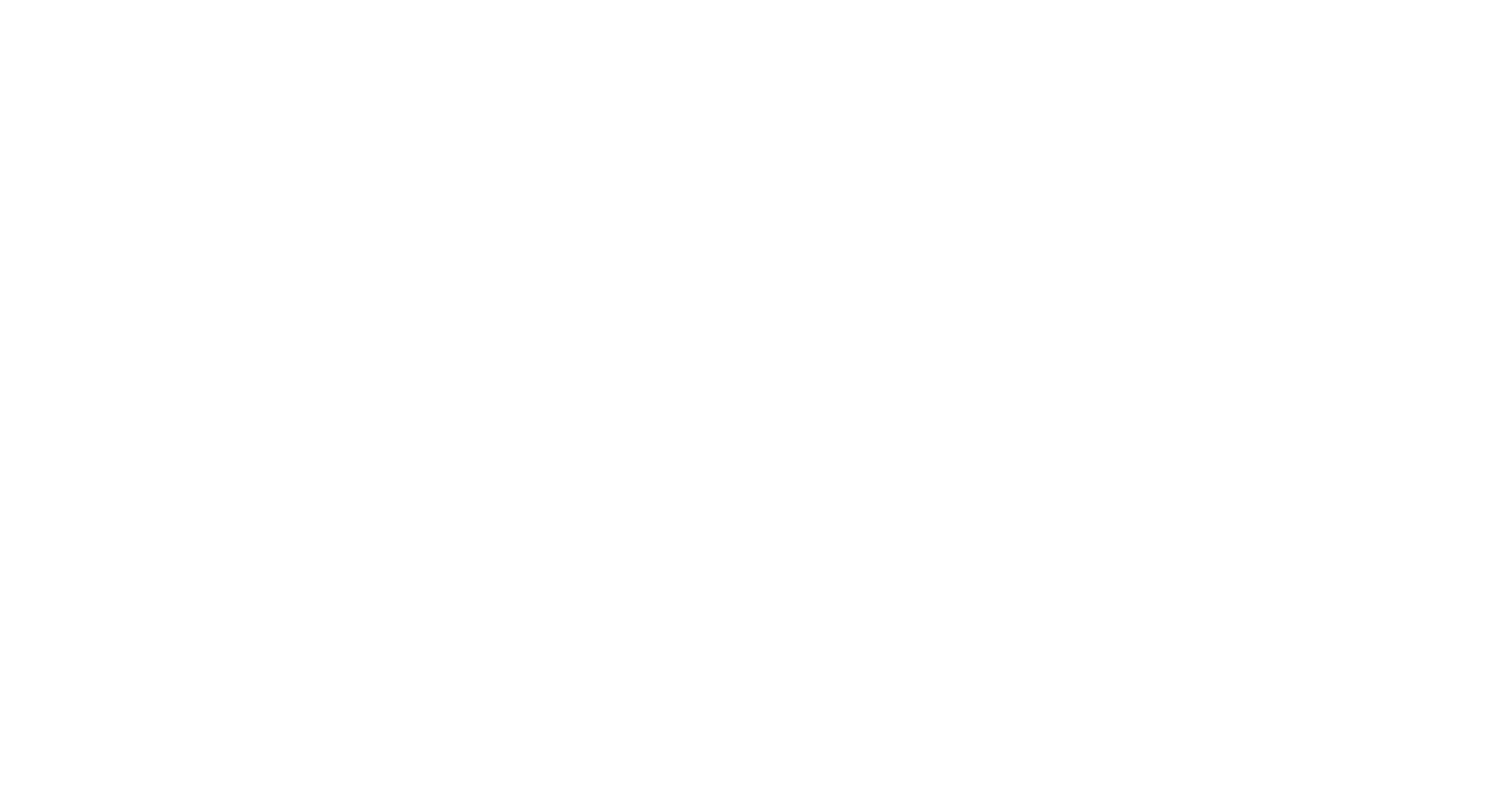
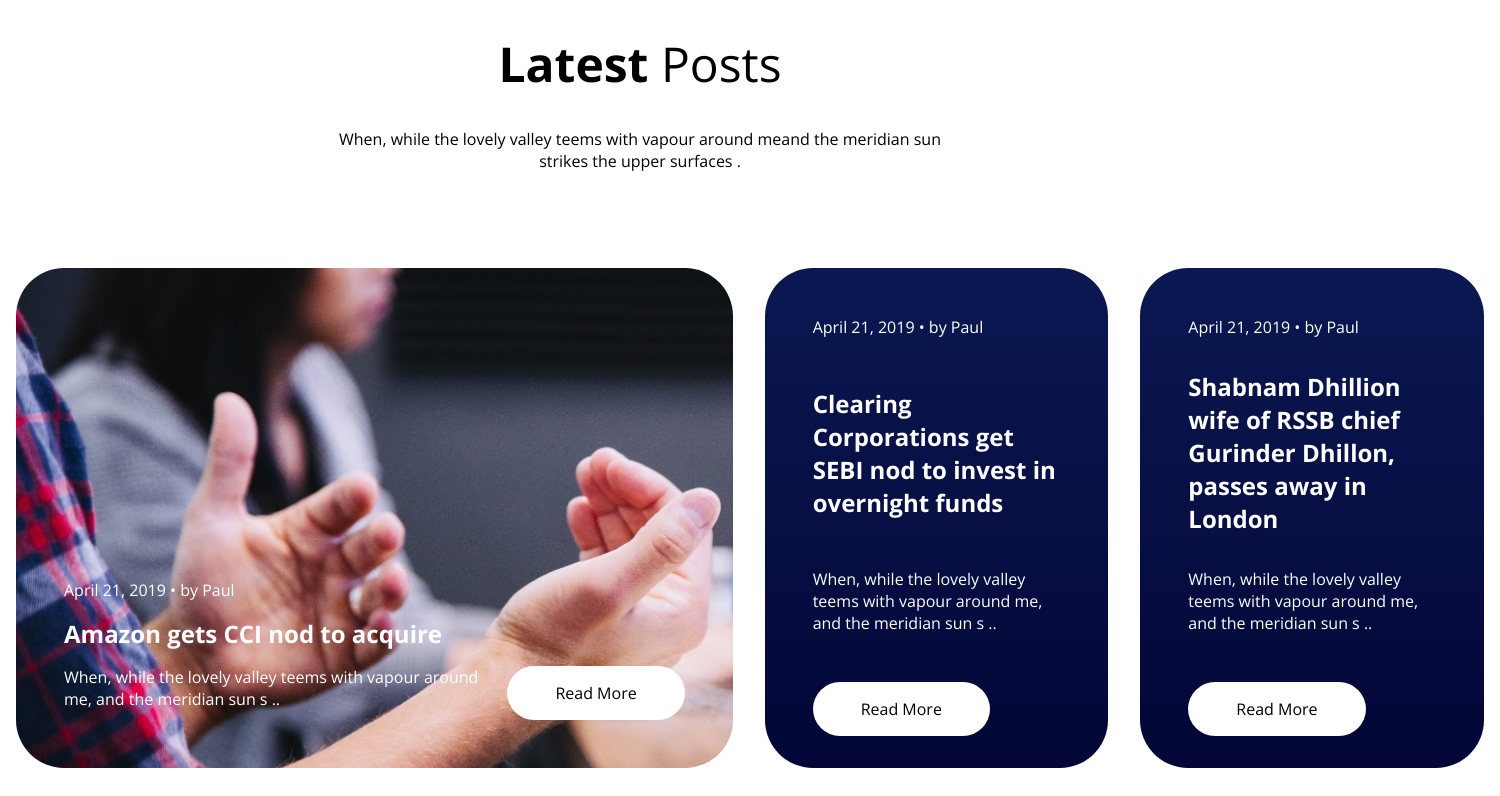
Before and after one commit to PinoGabriel/proj-html-vuejs, a Vue app: page / in a window 1280 px wide. Shown: the part 5084-5880 px from the top of the page, 1500 px wide, since content can reach past the window. Before the commit the page ends 4944 px from the top, so only its background shows below. Built offline with nearby package versions, Linux system fonts and the light colour scheme.

Commit message:
feat: added Blog section

```diff
--- /dev/null
+++ b/src/components/AppCardBlog.vue
@@ -0,0 +1,97 @@
+<script>
+
+export default {
+    name: "AppCardBlog",
+    props: ["cardBlogProp"],
+    methods: {
+        getImgPath(img) {
+            return new URL(`../assets/corporate-landing/images/${img}`, import.meta.url).href;
+        }
+    }
+}
+</script>
+
+
+<template>
+    <div :class="{ 'unique': cardBlogProp.class === 'unique', 'normal': cardBlogProp.class === 'normal' }">
+        <p v-html="cardBlogProp.title"></p>
+        <h2>{{ cardBlogProp.subtitle }}</h2>
+        <div>
+            <p>{{ cardBlogProp.text }}</p>
+            <a href="#">{{ cardBlogProp.btn }}</a>
+        </div>
+    </div>
+</template>
+
+
+<style scoped lang="scss">
+@use '../styles/partials/variables' as *;
+
+.unique {
+    background-image: url(/src/assets/corporate-landing/images/headway-537308-unsplash-1380x703.jpg);
+    width: 48%;
+    height: 500px;
+    border-radius: 3rem;
+    color: white;
+    padding: 3rem;
+    margin: 1rem;
+    text-align: left;
+    display: flex;
+    flex-direction: column;
+    justify-content: end;
+
+    h2 {
+        padding: 1rem 0;
+    }
+
+    div {
+        display: flex;
+        justify-content: space-between;
+
+        p {
+            width: 70%;
+        }
+
+        a {
+            text-decoration: none;
+            color: black;
+            background-color: white;
+            padding: 1rem 3rem;
+            border-radius: 3rem;
+        }
+    }
+}
+
+.normal {
+    background: linear-gradient(180deg, rgba(11, 24, 82, 1) 0%, rgba(3, 6, 54, 1) 100%);
+    width: 23%;
+    height: 500px;
+    border-radius: 3rem;
+    color: white;
+    padding: 3rem;
+    margin: 1rem;
+    text-align: left;
+    display: flex;
+    justify-content: space-between;
+    flex-direction: column;
+
+    h2 {
+        padding: 2rem 0;
+    }
+
+    div {
+
+        p {
+            margin-bottom: 4rem;
+        }
+
+        a {
+            text-decoration: none;
+            color: black;
+            background-color: white;
+            padding: 1rem 3rem;
+            border-radius: 3rem;
+        }
+    }
+}
+</style>
--- a/src/components/AppCardPrice.vue
+++ b/src/components/AppCardPrice.vue
@@ -131,6 +131,7 @@ h3 {
     a:hover {
         background: rgb(8, 147, 195);
         background: linear-gradient(90deg, rgba(8, 147, 195, 1) 0%, rgba(27, 77, 142, 1) 100%);
+        box-shadow: 0px 0px 30px 5px rgba(8, 147, 195, 0.3);
     }
 }
 
--- a/src/components/PageMain.vue
+++ b/src/components/PageMain.vue
@@ -3,13 +3,15 @@ import { store } from '../store.js'
 import AppCard from './AppCard.vue';
 import AppSliderCard from './AppSliderCard.vue';
 import AppCardPrice from './AppCardPrice.vue';
+import AppCardBlog from './AppCardBlog.vue';
 
 export default {
 	name: "PageMain",
 	components: {
 		AppCard,
 		AppSliderCard,
-		AppCardPrice
+		AppCardPrice,
+		AppCardBlog,
 	},
 	data() {
 		return {
@@ -73,13 +75,24 @@ export default {
 		</div>
 	</section>
 
-	<section class="PriceList">
+
+	<section class="priceList">
 		<p>Price List</p>
 		<h2>Our <span>Pricing</span></h2>
 		<p>When, while the lovely valley teems with vapour around meand the meridian sun <br> strikes the upper surfaces .
 		</p>
 		<div class="containerCardPrice">
 			<AppCardPrice v-for="element in store.priceList" :cardPriceProp="element" />
+		</div>
+	</section>
+
+	<section class="blog">
+		<p>Blog</p>
+		<h2>Latest <span>Posts</span></h2>
+		<p>When, while the lovely valley teems with vapour around meand the meridian sun <br> strikes the upper surfaces .
+		</p>
+		<div class="containerBlog">
+			<AppCardBlog v-for="element in store.blogPosts" :cardBlogProp="element" />
 		</div>
 	</section>
 </template>
@@ -256,11 +269,12 @@ export default {
 
 
 /***** PriceList *******/
-.PriceList {
+.priceList {
 	background: rgb(11, 24, 82);
 	background: linear-gradient(180deg, rgba(11, 24, 82, 1) 70%, rgba(255, 255, 255, 1) 30%);
 	text-align: center;
 	color: white;
+	margin-bottom: 10rem;
 
 	p:nth-child(1) {
 		color: $colorRed;
@@ -286,6 +300,39 @@ export default {
 		display: flex;
 		max-width: 1500px;
 		margin: 0 auto;
+	}
+
+
+}
+
+/***** Blog *******/
+.blog {
+	text-align: center;
+
+
+	p:nth-child(1) {
+		color: $colorRed;
+	}
+
+	h2 {
+		font-size: 3rem;
+		padding: 2rem 0;
+
+		span {
+			font-weight: 400
+		}
+
+		;
+	}
+
+	p:nth-child(3) {
+		padding-bottom: 1rem;
+	}
+
+	.containerBlog {
+		display: flex;
+		width: 1500px;
+		margin: 4rem auto;
 	}
 
 
--- a/src/store.js
+++ b/src/store.js
@@ -69,5 +69,28 @@ export const store = reactive({
             title: "Supporting",
             subtitle: "Clients",
         },
+    ],
+    blogPosts: [
+        {
+            title: "April 21, 2019 &bull; by Paul",
+            subtitle: "Amazon gets CCI nod to acquire",
+            text: "When, while the lovely valley teems with vapour around me, and the meridian sun s .. ",
+            btn: "Read More",
+            class: "unique"
+        },
+        {
+            title: "April 21, 2019 &bull; by Paul",
+            subtitle: "Clearing Corporations get SEBI nod to invest in overnight funds",
+            text: "When, while the lovely valley teems with vapour around me, and the meridian sun s .. ",
+            btn: "Read More",
+            class: "normal"
+        },
+        {
+            title: "April 21, 2019 &bull; by Paul",
+            subtitle: "Shabnam Dhillion wife of RSSB chief Gurinder Dhillon, passes away in London",
+            text: "When, while the lovely valley teems with vapour around me, and the meridian sun s .. ",
+            btn: "Read More",
+            class: "normal"
+        },
     ]
 });
```
